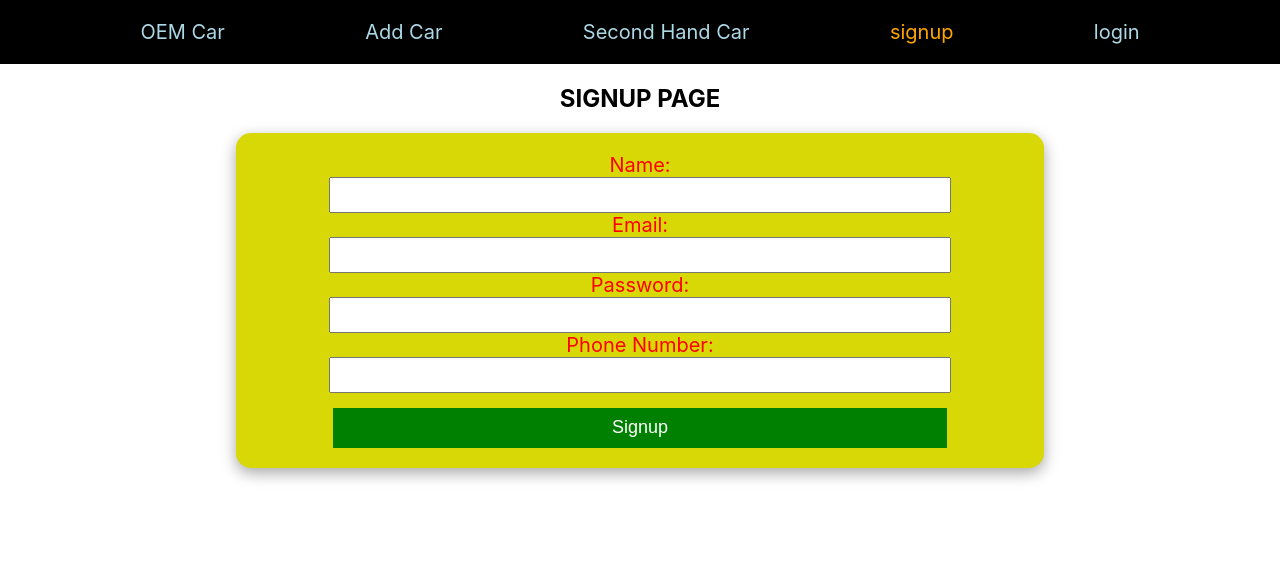
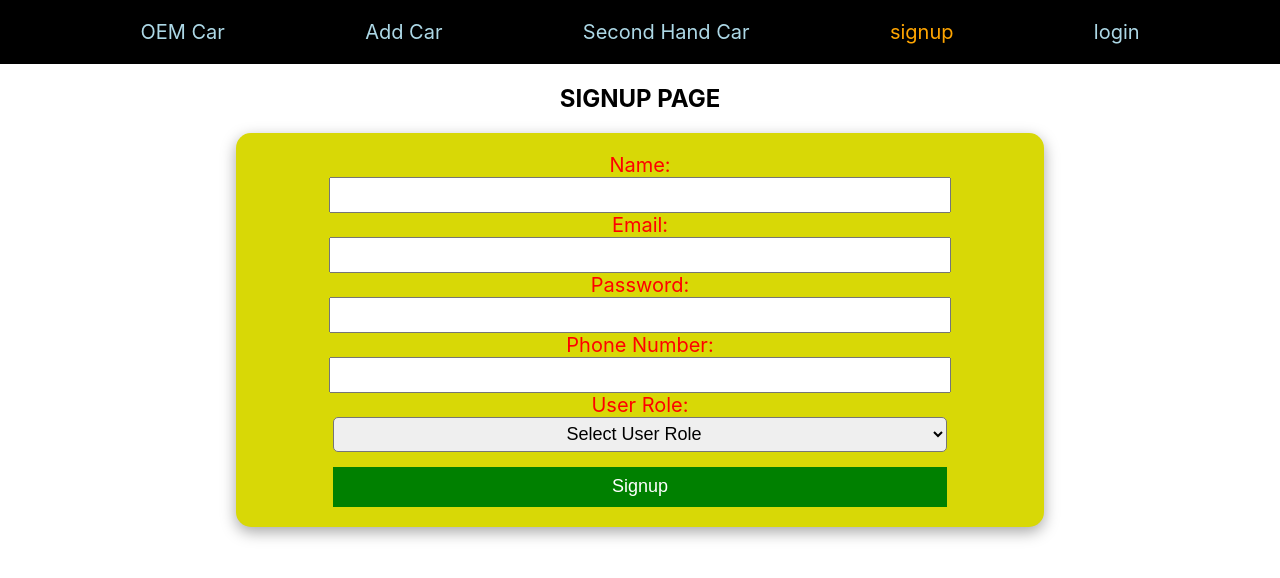
Before and after one commit to Prags1709/Attryb-assignment, a React (Create React App) app in the folder frontend/attryb/: page /signup in a window 1280 px wide. Shown: the top 578 px of the page. Built offline with nearby package versions, Linux system fonts and the light colour scheme.

Commit message:
rework done

```diff
--- a/frontend/attryb/src/App.css
+++ b/frontend/attryb/src/App.css
@@ -12,7 +12,8 @@
 
 form {
   width: 60%;
-  margin: auto;border-radius: 15px;
+  margin: auto;
+  border-radius: 15px;
   box-shadow: rgba(0, 0, 0, 0.35) 0px 5px 15px;
   padding: 20px;
   background-color: rgb(216, 216, 6);
@@ -21,6 +22,12 @@ form {
 input {
   width: 80%;
   height: 30px;
+  font-size: large;
+}
+
+.role-box {
+  width: 80%;
+  text-align: center;
   font-size: large;
 }
 
--- a/frontend/attryb/src/page/addCar.jsx
+++ b/frontend/attryb/src/page/addCar.jsx
@@ -60,7 +60,7 @@ const AddCar = () => {
         if (image && title && kilometer && scartchs && color
             && noOfAccidents && noOfPreviousBuyers && registrationPlace) {
             try {
-                const res = await fetch(`https://nutty-blue-school-uniform.cyclic.app/car/addCar`, {
+                const res = await fetch(`https://repulsive-outfit-frog.cyclic.cloud/car/addCar`, {
                     method: 'POST',
                     headers: {
                         'Content-Type': 'application/json',
@@ -141,7 +141,7 @@ const AddCar = () => {
                     <label>Registration Place:</label><br />
                     <input type="text" value={registrationPlace} onChange={handleRegistrationChange} />
                 </div>
-                <button className="sub" type="submit">Login</button>
+                <button className="sub" type="submit">ADD TO CART</button>
             </form>
         </div>
     )
--- a/frontend/attryb/src/page/login.jsx
+++ b/frontend/attryb/src/page/login.jsx
@@ -22,7 +22,7 @@ const Login = () => {
 
         if (email && password) {
             try {
-                const res = await fetch(`https://nutty-blue-school-uniform.cyclic.app/user/login`, {
+                const res = await fetch(`https://repulsive-outfit-frog.cyclic.cloud/user/login`, {
                     method: 'POST',
                     headers: {
                         'Content-Type': 'application/json',
--- a/frontend/attryb/src/page/oemCar.jsx
+++ b/frontend/attryb/src/page/oemCar.jsx
@@ -11,7 +11,7 @@ const OemCar = () => {
 
     const fetchData = async () => {
         try {
-            const response = await fetch('https://nutty-blue-school-uniform.cyclic.app/oem/allOem', {
+            const response = await fetch('https://repulsive-outfit-frog.cyclic.cloud/oem/allOem', {
                 headers: {
                     'Content-Type': 'application/json',
                 }
--- a/frontend/attryb/src/page/secHandCar.jsx
+++ b/frontend/attryb/src/page/secHandCar.jsx
@@ -20,7 +20,7 @@ const SecHandCar = () => {
 
     const fetchData = async () => {
         try {
-            const response = await fetch('https://nutty-blue-school-uniform.cyclic.app/car/allCar', {
+            const response = await fetch('https://repulsive-outfit-frog.cyclic.cloud/car/allCar', {
                 headers: {
                     'Content-Type': 'application/json',
                     Authorization: localStorage.getItem("token")
@@ -37,7 +37,7 @@ const SecHandCar = () => {
     //delete function
     const handleDelete = async (id, ele) => {
         try {
-            let res = await fetch(`https://nutty-blue-school-uniform.cyclic.app/car/delete/${id}`, {
+            let res = await fetch(`https://repulsive-outfit-frog.cyclic.cloud/car/delete/${id}`, {
                 method: 'DELETE',
                 headers: {
                     'Content-Type': 'application/json',
@@ -77,7 +77,7 @@ const SecHandCar = () => {
     const handleSubmit = async (event) => {
         event.preventDefault();
         try {
-            let res = await fetch(`https://nutty-blue-school-uniform.cyclic.app/car/update/${editId}`, {
+            let res = await fetch(`https://repulsive-outfit-frog.cyclic.cloud/car/update/${editId}`, {
                 method: 'PATCH',
                 headers: {
                     'Content-Type': 'application/json',
--- a/frontend/attryb/src/page/signup.jsx
+++ b/frontend/attryb/src/page/signup.jsx
@@ -5,6 +5,7 @@ const Siginup = () => {
     const [email, setEmail] = useState("");
     const [password, setPassword] = useState("");
     const [phoneNo, setPhoneNo] = useState("");
+    const [role, setRole] = useState("");
     const [error, setError] = useState("");
 
     const handleNameChange = (e) => {
@@ -23,19 +24,23 @@ const Siginup = () => {
         setPhoneNo(e.target.value)
     }
 
+    const handleRoleChange = (e)=>{
+        setRole(e.target.value);
+    }
+
     const dataSubmit = async (event) => {
         event.preventDefault();
 
         setError("");
 
-        if (name && email && password && phoneNo) {
+        if (name && email && password && phoneNo && role) {
             try {
-                const res = await fetch(`https://nutty-blue-school-uniform.cyclic.app/user/signup`, {
+                const res = await fetch(`https://repulsive-outfit-frog.cyclic.cloud/user/signup`, {
                     method: 'POST',
                     headers: {
                         'Content-Type': 'application/json',
                     },
-                    body: JSON.stringify({ name, email, password, phoneNo }),
+                    body: JSON.stringify({ name, email, password, phoneNo, role }),
                 });
 
                 if (!res.ok) {
@@ -46,6 +51,7 @@ const Siginup = () => {
                     setEmail("");
                     setPassword("");
                     setPhoneNo("");
+                    setRole("")
                     window.location.href = "/login";
                 }
 
@@ -78,6 +84,14 @@ const Siginup = () => {
                     <label>Phone Number:</label><br />
                     <input type="number" value={phoneNo} onChange={handlePhoneNumberChange} />
                 </div>
+                <div>
+                    <label>User Role:</label><br />
+                    <select className="role-box" value={role} onChange={handleRoleChange}>
+                        <option value="">Select User Role</option>
+                        <option value="buyer">Buyer</option>
+                        <option value="dealer">Dealer</option>
+                    </select>
+                </div>
                 <button className="sub" type="submit">Signup</button>
             </form>
         </div>
```
Also changed, not shown: 2 other files (tests, documents, lock files or other folders).
